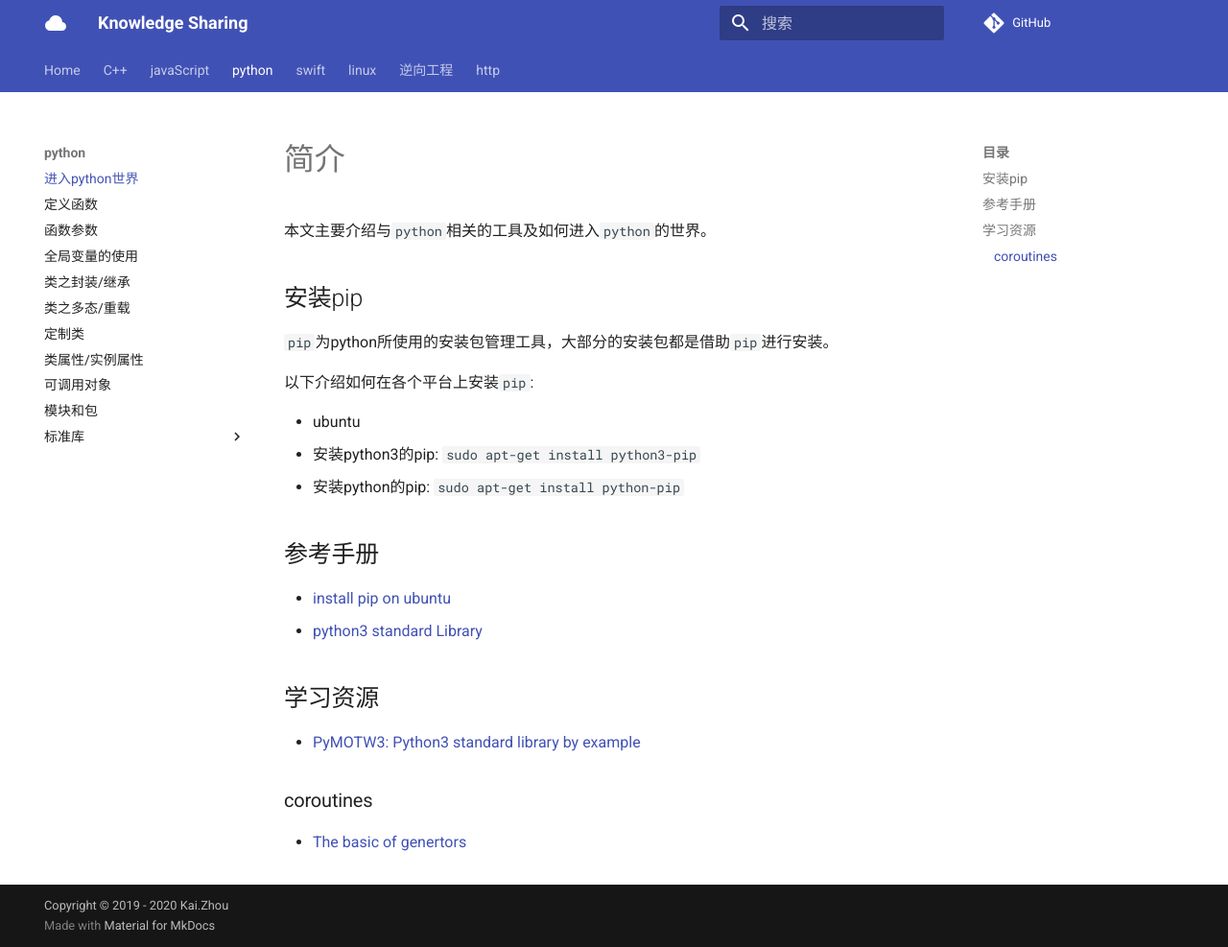
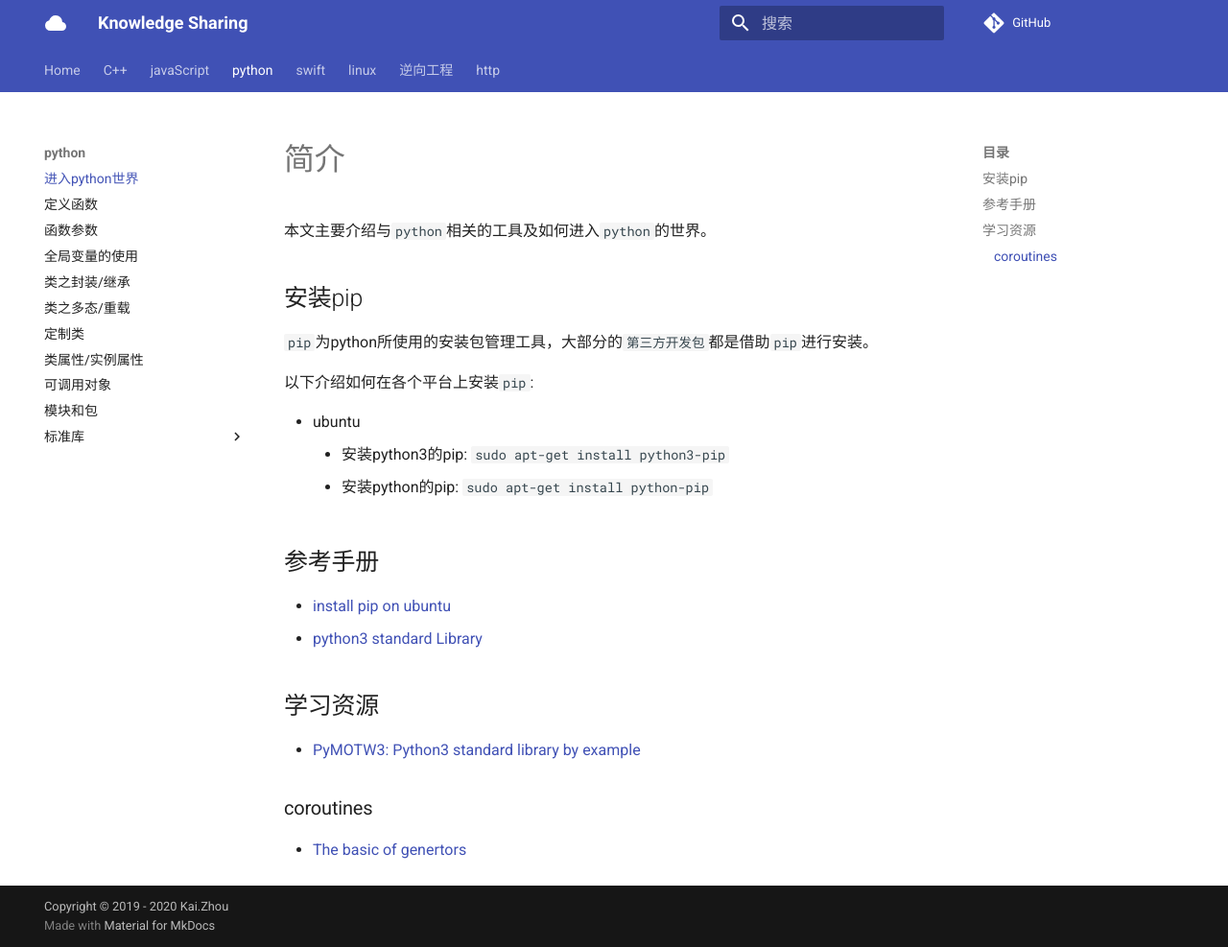
Before and after one commit to zhoukaidev/ks_blog, an MkDocs documentation site: the page built from docs/python/home.md, in a window 1280 px wide and 987 px high. Shown: the whole window at 96% size. Built offline with MkDocs 1.6.1 and Material for MkDocs 9.7.7, drawn with Linux system fonts in a browser that asks for light colours; comment, search, counter and statistics services are not loaded.

Commit message:
Update home.md

```diff
--- a/docs/python/home.md
+++ b/docs/python/home.md
@@ -4,13 +4,13 @@
 
 ## 安装pip
 
-`pip`为python所使用的安装包管理工具，大部分的安装包都是借助`pip`进行安装。
+`pip`为python所使用的安装包管理工具，大部分的`第三方开发包`都是借助`pip`进行安装。
 
 以下介绍如何在各个平台上安装`pip`:
 
 * ubuntu
-  * 安装python3的pip: `sudo apt-get install python3-pip`
-  * 安装python的pip: `sudo apt-get install python-pip`
+    * 安装python3的pip: `sudo apt-get install python3-pip`
+    * 安装python的pip: `sudo apt-get install python-pip`
 
 ## 参考手册
 
```
